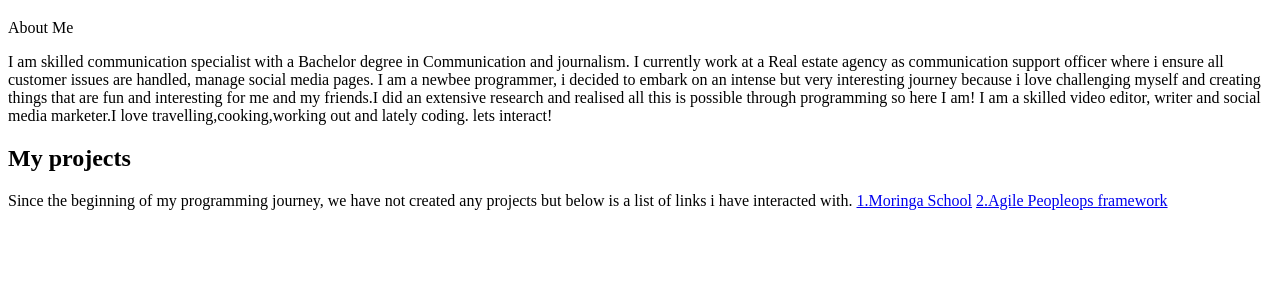
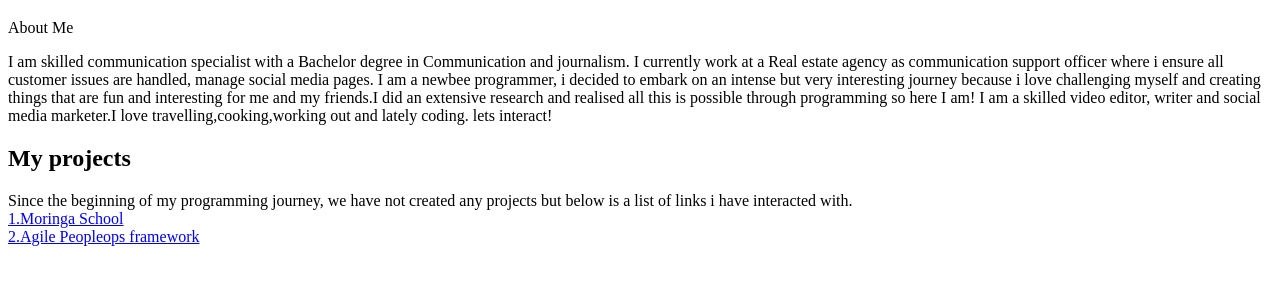
Before and after one commit to maureenndiema/my-portfolio, a plain HTML site: page index.html in a window 1280 px wide. Shown: the part 373-658 px from the top of the page. Drawn offline with Linux system fonts and the light colour scheme.

Commit message:
add line breaker

```diff
--- a/index.html
+++ b/index.html
@@ -32,8 +32,8 @@
            I am a skilled video editor, writer and social media marketer.I love travelling,cooking,working out and lately coding.
            lets interact!
         <h2>My projects</h2>
-            Since the beginning of my programming journey, we have not created any projects but below is a list of links i have interacted with.
-             <a href="https://moringaschool.com/">1.Moringa School</a>
+            Since the beginning of my programming journey, we have not created any projects but below is a list of links i have interacted with. <br>
+             <a href="https://moringaschool.com/">1.Moringa School</a> <br>
             <a href="https://agilepeopleopsframework.com/">2.Agile Peopleops framework</a>
 
        </p>
```
